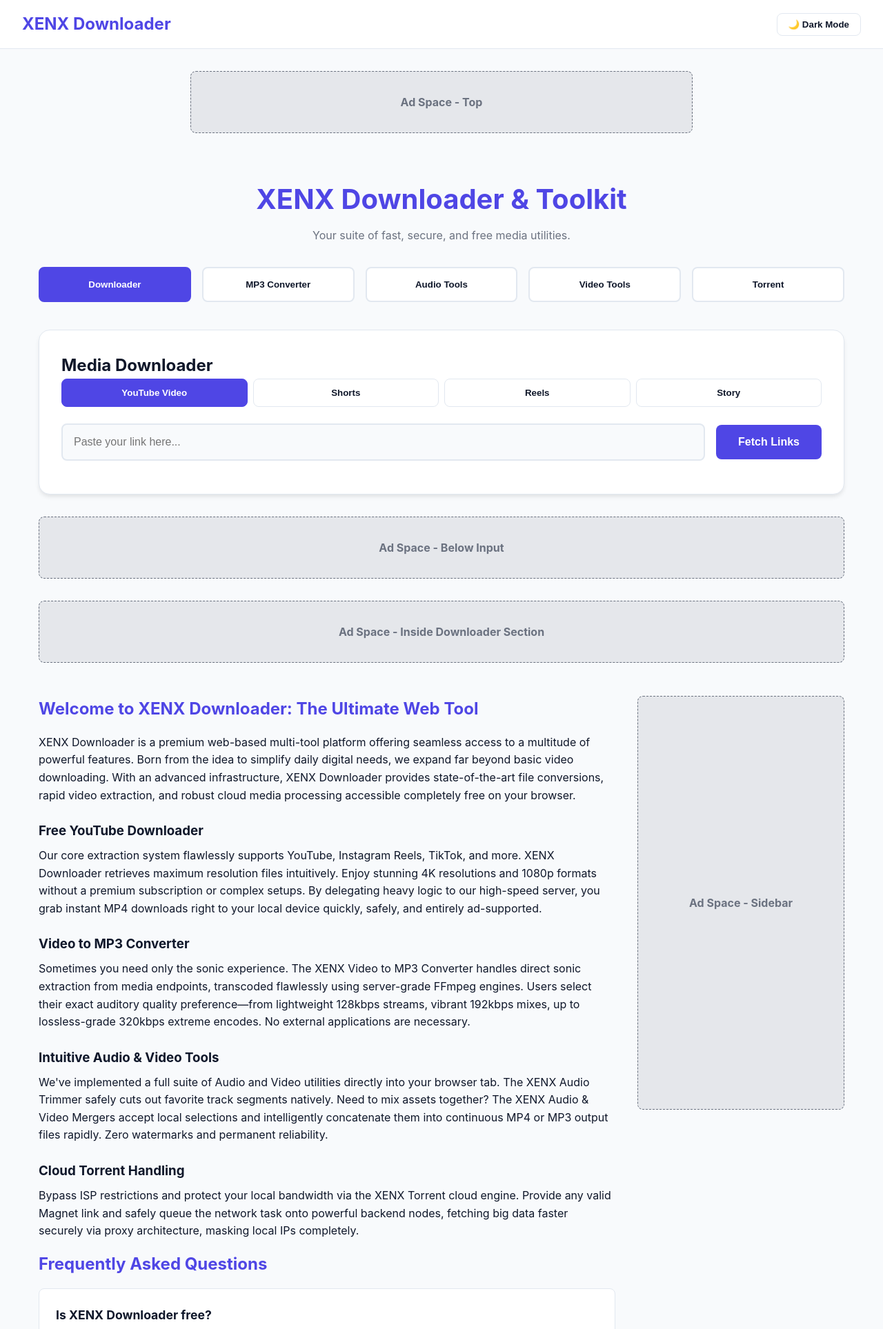
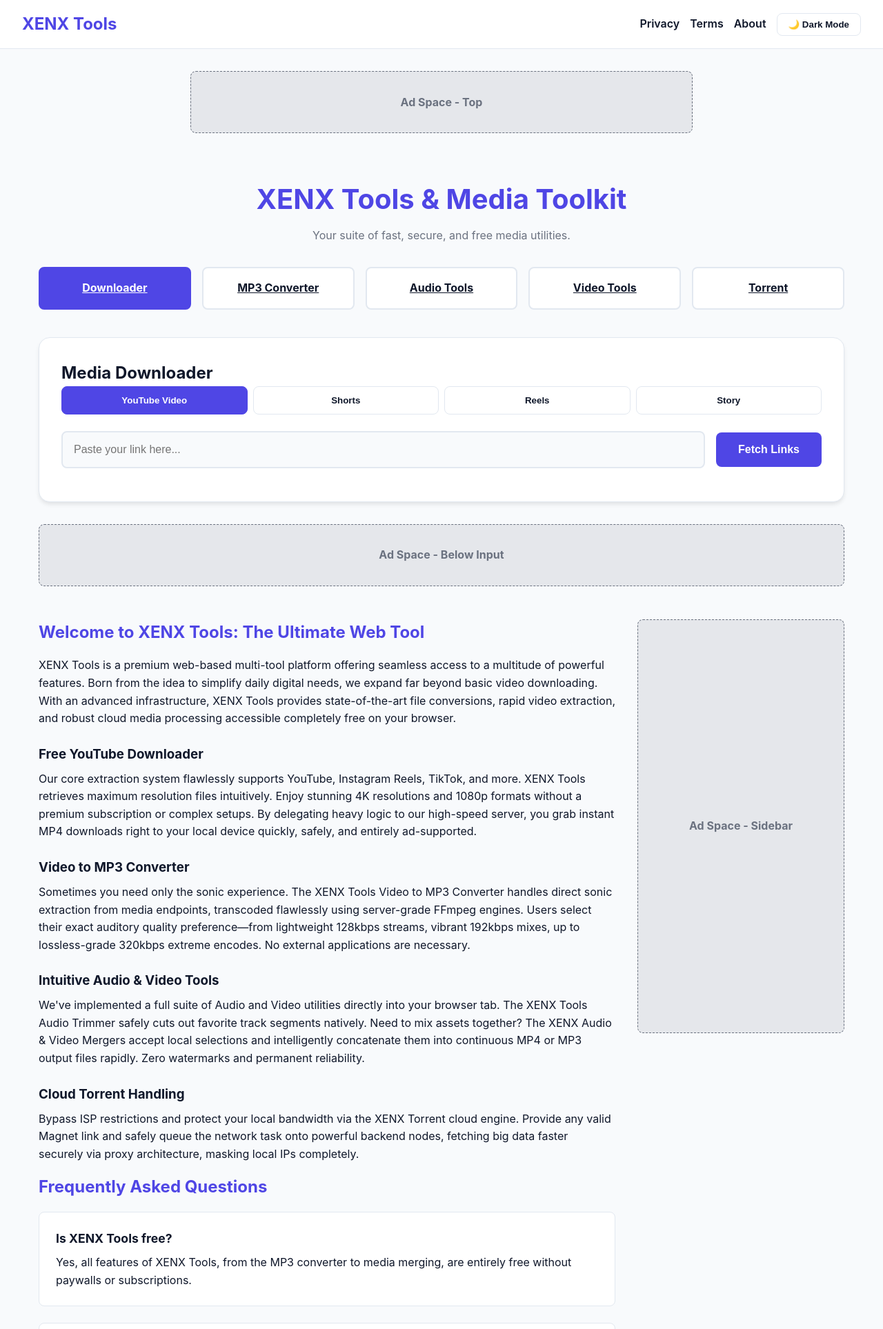
Before and after one commit to afrosem36/Youtube-Downloader, a Flask app: page / in a window 1280 px wide. Shown: the top 1927 px of the page at 69% size. Run offline with Flask 3, Linux system fonts and the light colour scheme.

Commit message:
Added new features, SEO updates, and fixes

```diff
--- a/app.py
+++ b/app.py
@@ -14,27 +14,20 @@
     for _ in range(10):
         try:
             time.sleep(10)
-            if os.path.exists(filepath):
-                os.remove(filepath)
+            if os.path.exists(filepath): os.remove(filepath)
             break
-        except Exception:
-            pass
+        except Exception: pass
 
 def get_base_ydl_opts():
     opts = {
-        'quiet': True,
-        'noplaylist': True,
-        'nocheckcertificate': True,
-        'ignoreerrors': True,
-        'socket_timeout': 15,
+        'quiet': True, 'noplaylist': True, 'nocheckcertificate': True, 'ignoreerrors': True, 'socket_timeout': 15,
         'http_headers': {
             'User-Agent': 'Mozilla/5.0 (Windows NT 10.0; Win64; x64) AppleWebKit/537.36 (KHTML, like Gecko) Chrome/120.0.0.0 Safari/537.36',
             'Accept-Language': 'en-US,en;q=0.9',
             'Referer': 'https://www.google.com/'
         }
     }
-    if os.path.exists('cookies.txt'):
-        opts['cookiefile'] = 'cookies.txt'
+    if os.path.exists('cookies.txt'): opts['cookiefile'] = 'cookies.txt'
     return opts
 
 def extract_with_retry(ydl_opts, url, download=False, retries=3, delay=2):
@@ -43,16 +36,72 @@
         try:
             with yt_dlp.YoutubeDL(ydl_opts) as ydl:
                 info = ydl.extract_info(url, download=download)
-                if info:
-                    return info
-        except Exception as e:
-            last_err = e
+                if info: return info
+        except Exception as e: last_err = e
         time.sleep(delay)
     raise Exception(last_err or "Unable to extract info")
 
+# --- SEO PAGES ---
+
 @app.route('/')
 def index():
-    return render_template('index.html')
+    return render_template('index.html',
+        active_tab='downloader',
+        title='XENX Tools – All-in-One Media Toolkit',
+        desc='Download videos, convert MP3s, and merge audio/video securely online for free with XENX Tools.'
+    )
+
+@app.route('/mp3-converter')
+def mp3_converter():
+    return render_template('index.html',
+        active_tab='mp3',
+        title='Free Video to MP3 Converter - XENX Tools',
+        desc='Instantly convert any video URL to high-quality 320kbps MP3 audio seamlessly.'
+    )
+
+@app.route('/audio-trimmer')
+def audio_trimmer():
+    return render_template('index.html',
+        active_tab='audio',
+        title='Free Audio Trimmer & Merger App - XENX Tools',
+        desc='Trim dead space or merge multiple audio tracks together directly from your browser.'
+    )
+
+@app.route('/video-merger')
+def video_merger():
+    return render_template('index.html',
+        active_tab='video',
+        title='Free Video Merger Tool - XENX Tools',
+        desc='Combine multiple clips into a single MP4 video file instantly with zero watermarks.'
+    )
+
+@app.route('/torrent')
+def torrent_page():
+    return render_template('index.html',
+        active_tab='torrent',
+        title='Secure Cloud Torrent Client - XENX Tools',
+        desc='Safely process magnet links down to your browser using our encrypted proxy network.'
+    )
+
+# --- LEGAL PAGES ---
+
+@app.route('/privacy-policy')
+def privacy():
+    return render_template('legal.html', title='Privacy Policy - XENX Tools', heading='Privacy Policy')
+
+@app.route('/terms')
+def terms():
+    return render_template('legal.html', title='Terms of Service - XENX Tools', heading='Terms of Service')
+
+@app.route('/contact')
+def contact():
+    return render_template('legal.html', title='Contact Us - XENX Tools', heading='Contact Us')
+
+@app.route('/about')
+def about():
+    return render_template('legal.html', title='About Us - XENX Tools', heading='About XENX Tools')
+
+# --- API ENDPOINTS ---
 
 @app.route('/api/get')
 def get_file():
@@ -93,7 +142,7 @@
                 })
         return jsonify({"title": title, "formats": parsed_formats})
     except Exception:
-        return jsonify({"error": "Unable to fetch video. Try again later or use another link."}), 500
+        return jsonify({"error": "This video cannot be processed right now. Try another link."}), 500
 
 @app.route('/api/download_file', methods=['GET'])
 def download_merged_file():
@@ -115,7 +164,7 @@
         safe_title = "".join(x for x in info.get('title', 'video') if x.isalnum() or x in " -_")
         return send_file(final_file, as_attachment=True, download_name=f"{safe_title}_{format_id}.mp4")
     except Exception:
-        return jsonify({"error": "Unable to fetch video. Try again later or use another link."}), 500
+        return jsonify({"error": "This video cannot be processed right now. Try another link."}), 500
 
 @app.route('/api/convert-mp3', methods=['POST'])
 def convert_mp3():
@@ -134,7 +183,7 @@
         safe_title = "".join(x for x in info.get('title', 'audio') if x.isalnum() or x in " -_")
         return jsonify({"success": True, "title": info.get('title'), "download_url": f"/api/get?file={file_id}.mp3&name={safe_title}_{bitrate}kbps.mp3"})
     except Exception:
-        return jsonify({"error": "Unable to fetch video. Try again later or use another link."}), 500
+        return jsonify({"error": "This video cannot be processed right now. Try another link."}), 500
 
 @app.route('/api/trim-audio', methods=['POST'])
 def trim_audio():
--- a/static/script.js
+++ b/static/script.js
@@ -5,15 +5,7 @@
         themeToggle.textContent = document.body.classList.contains('dark-mode') ? '☀️ Light Mode' : '🌙 Dark Mode';
     });
 
-    const navTabs = document.querySelectorAll('.nav-tab');
-    navTabs.forEach(tab => {
-        tab.addEventListener('click', () => {
-            document.querySelectorAll('.nav-tab').forEach(t => t.classList.remove('active'));
-            document.querySelectorAll('.view-section').forEach(v => v.classList.remove('active'));
-            tab.classList.add('active');
-            document.getElementById(tab.getAttribute('data-target')).classList.add('active');
-        });
-    });
+    // Note: Tab navigation is now done via server-side routing (<a> tags)
 
     // Downloader Logic
     const df = document.getElementById('downloadForm');
--- a/templates/index.html
+++ b/templates/index.html
@@ -3,28 +3,36 @@
 <head>
     <meta charset="UTF-8">
     <meta name="viewport" content="width=device-width, initial-scale=1.0">
-    <title>XENX Downloader | Free YouTube Downloader, MP3 Converter & Tools</title>
-    <meta name="description" content="XENX Downloader is your all-in-one free toolkit. Download YouTube videos, convert to MP3, trim & merge audio/video files instantly with no limits or watermarks.">
+    <title>{{ title }}</title>
+    <meta name="description" content="{{ desc }}">
     <meta name="robots" content="index, follow">
-    <link rel="canonical" href="https://example.com/">
-    <meta property="og:title" content="XENX Downloader | Free YouTube Downloader, MP3 Converter & Tools">
-    <meta property="og:description" content="XENX Downloader is your all-in-one free toolkit for YouTube, MP3 conversions, and Audio/Video management.">
+    <link rel="canonical" href="https://example.com{{ request.path }}">
+
+    <meta property="og:title" content="{{ title }}">
+    <meta property="og:description" content="{{ desc }}">
     <meta property="og:type" content="website">
     <meta property="og:image" content="https://example.com/og-image.jpg">
+    <meta property="og:url" content="https://example.com{{ request.path }}">
+
     <link rel="stylesheet" href="{{ url_for('static', filename='style.css') }}">
+
     <script type="application/ld+json">
     {
-      "@context": "https://schema.org", "@type": "WebApplication",
-      "name": "XENX Downloader", "applicationCategory": "UtilitiesApplication",
+      "@context": "https://schema.org",
+      "@type": "WebApplication",
+      "name": "XENX Tools",
+      "applicationCategory": "UtilitiesApplication",
       "description": "Multi-tool platform for YouTube downloading, MP3 converting, audio/video trimming and merging.",
-      "operatingSystem": "All", "offers": { "@type": "Offer", "price": "0.00", "priceCurrency": "USD" }
+      "operatingSystem": "All",
+      "offers": { "@type": "Offer", "price": "0.00", "priceCurrency": "USD" }
     }
     </script>
     <script type="application/ld+json">
     {
-      "@context": "https://schema.org", "@type": "FAQPage",
+      "@context": "https://schema.org",
+      "@type": "FAQPage",
       "mainEntity": [{
-        "@type": "Question", "name": "Is XENX Downloader free?",
+        "@type": "Question", "name": "Is XENX Tools free?",
         "acceptedAnswer": { "@type": "Answer", "text": "Yes, our tool is 100% free with no limits." }
       }, {
         "@type": "Question", "name": "Does it support 4K?",
@@ -41,23 +49,30 @@
 </head>
 <body class="light-mode">
     <header class="navbar">
-        <div class="logo">XENX Downloader</div>
-        <button id="themeToggle" class="theme-btn">🌙 Dark Mode</button>
+        <div class="logo">XENX Tools</div>
+        <div style="display:flex; gap:15px; align-items:center;">
+            <a href="/privacy-policy" style="color:var(--text-color); text-decoration:none; font-weight:600;">Privacy</a>
+            <a href="/terms" style="color:var(--text-color); text-decoration:none; font-weight:600;">Terms</a>
+            <a href="/about" style="color:var(--text-color); text-decoration:none; font-weight:600;">About</a>
+            <button id="themeToggle" class="theme-btn">🌙 Dark Mode</button>
+        </div>
     </header>
+
     <div class="ad-placeholder ad-top"><p>Ad Space - Top</p></div>
 
     <main class="container">
-        <h1>XENX Downloader & Toolkit</h1>
+        <h1>XENX Tools & Media Toolkit</h1>
         <p class="subtitle">Your suite of fast, secure, and free media utilities.</p>
 
         <div class="main-nav">
-          <button class="nav-tab active" data-target="view-downloader">Downloader</button>
-          <button class="nav-tab" data-target="view-mp3">MP3 Converter</button>
-          <button class="nav-tab" data-target="view-audio">Audio Tools</button>
-          <button class="nav-tab" data-target="view-video">Video Tools</button>
-          <button class="nav-tab" data-target="view-torrent">Torrent</button>
+          <a href="/" class="nav-tab {% if active_tab == 'downloader' %}active{% endif %}">Downloader</a>
+          <a href="/mp3-converter" class="nav-tab {% if active_tab == 'mp3' %}active{% endif %}">MP3 Converter</a>
+          <a href="/audio-trimmer" class="nav-tab {% if active_tab == 'audio' %}active{% endif %}">Audio Tools</a>
+          <a href="/video-merger" class="nav-tab {% if active_tab == 'video' %}active{% endif %}">Video Tools</a>
+          <a href="/torrent" class="nav-tab {% if active_tab == 'torrent' %}active{% endif %}">Torrent</a>
         </div>
 
+        {% if active_tab == 'downloader' %}
         <div id="view-downloader" class="view-section active">
             <div class="downloader-box">
                 <h2>Media Downloader</h2>
@@ -77,10 +92,11 @@
             <div class="ad-placeholder ad-inline"><p>Ad Space - Below Input</p></div>
             <div id="results" class="results-container hidden"></div>
             <div class="ad-placeholder ad-results hidden" id="ad-results"><p>Ad Space - Results</p></div>
-            <div class="ad-placeholder ad-section"><p>Ad Space - Inside Downloader Section</p></div>
         </div>
+        {% endif %}
 
-        <div id="view-mp3" class="view-section">
+        {% if active_tab == 'mp3' %}
+        <div id="view-mp3" class="view-section active">
             <div class="tool-box">
                 <h2>Video to MP3 Converter</h2>
                 <form id="convertForm" class="form-group col">
@@ -100,8 +116,10 @@
             </div>
             <div class="ad-placeholder ad-section"><p>Ad Space - Inside MP3 Section</p></div>
         </div>
+        {% endif %}
 
-        <div id="view-audio" class="view-section">
+        {% if active_tab == 'audio' %}
+        <div id="view-audio" class="view-section active">
             <div class="tool-box">
                 <h2>Audio Trimmer</h2>
                 <form id="trimForm" class="form-group col">
@@ -128,8 +146,10 @@
             </div>
             <div class="ad-placeholder ad-section"><p>Ad Space - Inside Audio Tools</p></div>
         </div>
+        {% endif %}
 
-        <div id="view-video" class="view-section">
+        {% if active_tab == 'video' %}
+        <div id="view-video" class="view-section active">
             <div class="tool-box">
                 <h2>Video Merger</h2>
                 <form id="videoMergeForm" class="form-group col">
@@ -142,8 +162,10 @@
             </div>
             <div class="ad-placeholder ad-section"><p>Ad Space - Inside Video Tools</p></div>
         </div>
+        {% endif %}
 
-        <div id="view-torrent" class="view-section">
+        {% if active_tab == 'torrent' %}
+        <div id="view-torrent" class="view-section active">
             <div class="tool-box">
                 <h2>Cloud Torrent Downloader</h2>
                 <form id="torrentForm" class="form-group col">
@@ -156,21 +178,22 @@
             </div>
             <div class="ad-placeholder ad-section"><p>Ad Space - Inside Torrent Section</p></div>
         </div>
+        {% endif %}
 
         <div class="content-layout">
             <div class="main-content">
                 <section class="seo-content">
-                    <h2>Welcome to XENX Downloader: The Ultimate Web Tool</h2>
-                    <p>XENX Downloader is a premium web-based multi-tool platform offering seamless access to a multitude of powerful features. Born from the idea to simplify daily digital needs, we expand far beyond basic video downloading. With an advanced infrastructure, XENX Downloader provides state-of-the-art file conversions, rapid video extraction, and robust cloud media processing accessible completely free on your browser.</p>
+                    <h2>Welcome to XENX Tools: The Ultimate Web Tool</h2>
+                    <p>XENX Tools is a premium web-based multi-tool platform offering seamless access to a multitude of powerful features. Born from the idea to simplify daily digital needs, we expand far beyond basic video downloading. With an advanced infrastructure, XENX Tools provides state-of-the-art file conversions, rapid video extraction, and robust cloud media processing accessible completely free on your browser.</p>
 
                     <h3>Free YouTube Downloader</h3>
-                    <p>Our core extraction system flawlessly supports YouTube, Instagram Reels, TikTok, and more. XENX Downloader retrieves maximum resolution files intuitively. Enjoy stunning 4K resolutions and 1080p formats without a premium subscription or complex setups. By delegating heavy logic to our high-speed server, you grab instant MP4 downloads right to your local device quickly, safely, and entirely ad-supported.</p>
+                    <p>Our core extraction system flawlessly supports YouTube, Instagram Reels, TikTok, and more. XENX Tools retrieves maximum resolution files intuitively. Enjoy stunning 4K resolutions and 1080p formats without a premium subscription or complex setups. By delegating heavy logic to our high-speed server, you grab instant MP4 downloads right to your local device quickly, safely, and entirely ad-supported.</p>
 
                     <h3>Video to MP3 Converter</h3>
-                    <p>Sometimes you need only the sonic experience. The XENX Video to MP3 Converter handles direct sonic extraction from media endpoints, transcoded flawlessly using server-grade FFmpeg engines. Users select their exact auditory quality preference—from lightweight 128kbps streams, vibrant 192kbps mixes, up to lossless-grade 320kbps extreme encodes. No external applications are necessary.</p>
+                    <p>Sometimes you need only the sonic experience. The XENX Tools Video to MP3 Converter handles direct sonic extraction from media endpoints, transcoded flawlessly using server-grade FFmpeg engines. Users select their exact auditory quality preference—from lightweight 128kbps streams, vibrant 192kbps mixes, up to lossless-grade 320kbps extreme encodes. No external applications are necessary.</p>
 
                     <h3>Intuitive Audio & Video Tools</h3>
-                    <p>We've implemented a full suite of Audio and Video utilities directly into your browser tab. The XENX Audio Trimmer safely cuts out favorite track segments natively. Need to mix assets together? The XENX Audio & Video Mergers accept local selections and intelligently concatenate them into continuous MP4 or MP3 output files rapidly. Zero watermarks and permanent reliability.</p>
+                    <p>We've implemented a full suite of Audio and Video utilities directly into your browser tab. The XENX Tools Audio Trimmer safely cuts out favorite track segments natively. Need to mix assets together? The XENX Audio & Video Mergers accept local selections and intelligently concatenate them into continuous MP4 or MP3 output files rapidly. Zero watermarks and permanent reliability.</p>
 
                     <h3>Cloud Torrent Handling</h3>
                     <p>Bypass ISP restrictions and protect your local bandwidth via the XENX Torrent cloud engine. Provide any valid Magnet link and safely queue the network task onto powerful backend nodes, fetching big data faster securely via proxy architecture, masking local IPs completely.</p>
@@ -179,20 +202,12 @@
                 <section class="faq-section">
                     <h2>Frequently Asked Questions</h2>
                     <div class="faq-item">
-                        <h4>Is XENX Downloader free?</h4>
-                        <p>Yes, all features of XENX Downloader, from the MP3 converter to media merging, are entirely free without paywalls or subscriptions.</p>
+                        <h4>Is XENX Tools free?</h4>
+                        <p>Yes, all features of XENX Tools, from the MP3 converter to media merging, are entirely free without paywalls or subscriptions.</p>
                     </div>
                     <div class="faq-item">
                         <h4>Does it support 4K downloading?</h4>
                         <p>Absolutely. If the content creator uploaded it in 4K resolution, you will be provided with full UHD download tiers flawlessly.</p>
-                    </div>
-                    <div class="faq-item">
-                        <h4>Can I convert video to MP3 securely?</h4>
-                        <p>Yes, the MP3 conversion allows strict bitrates up to 320kbps and respects encryption, extracting studio-quality streams with zero external bloatware.</p>
-                    </div>
-                    <div class="faq-item">
-                        <h4>Are my uploaded files kept securely?</h4>
-                        <p>User privacy is vital. Files uploaded to our Audio/Video Tools are immediately cleaned dynamically after the merging process fully concludes.</p>
                     </div>
                 </section>
             </div>
@@ -202,7 +217,7 @@
         </div>
     </main>
     <footer class="footer">
-        <p>&copy; 2026 XENX Media. All rights reserved.</p>
+        <p>&copy; 2026 XENX Media Tools. All rights reserved.</p>
     </footer>
     <script src="{{ url_for('static', filename='script.js') }}"></script>
 </body>
```
Also changed, not shown: templates/legal.html (added, +33 -0 lines).
